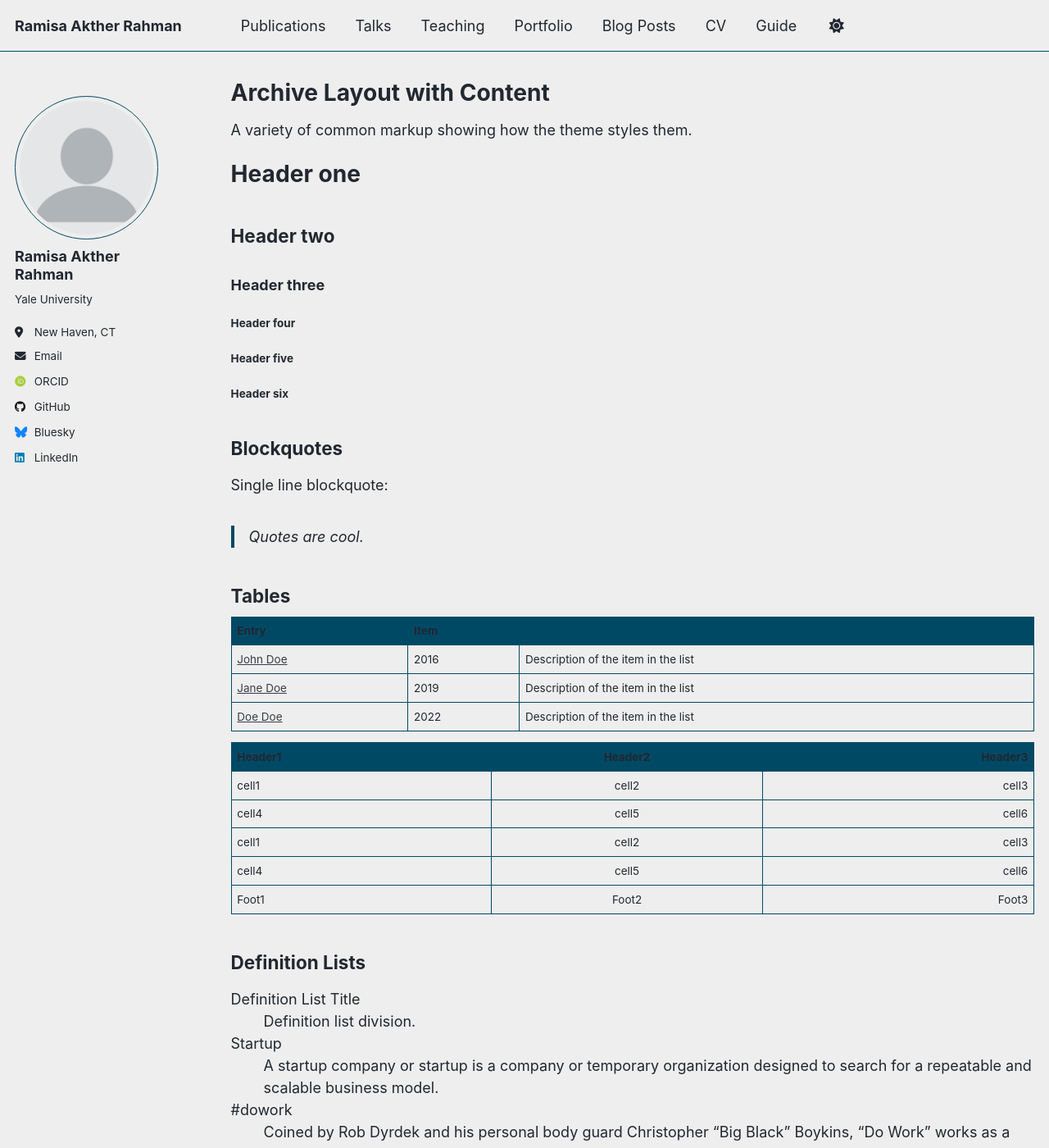
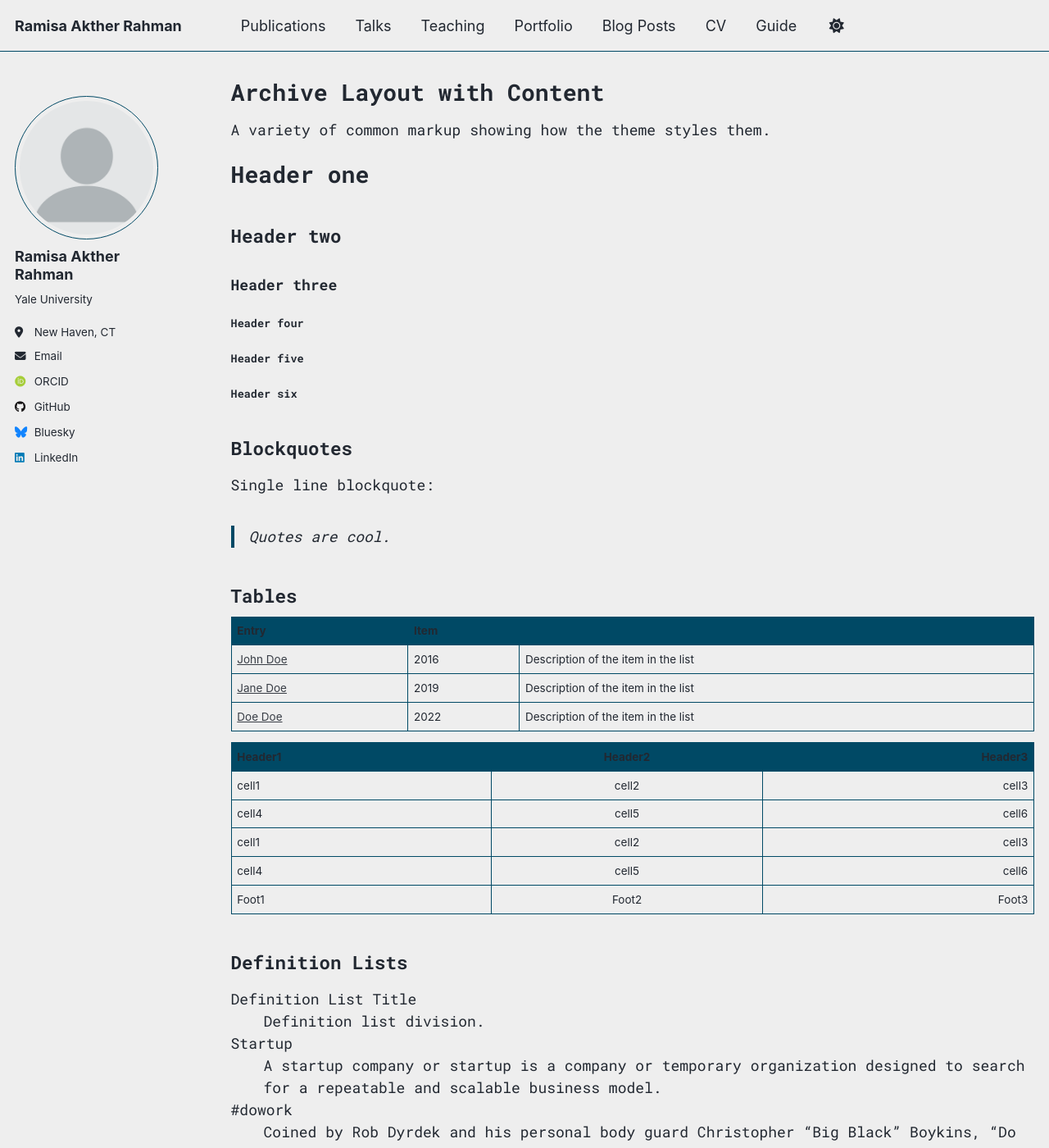
Before and after one commit to ramistarblob/ramistarblob.github.io, a Jekyll site: the page built from _pages/archive-layout-with-content.md, in a window 1280 px wide and 1400 px high. Shown: the whole window at 82% size. Built offline with Jekyll 4.4.1, drawn with Linux system fonts in a browser that asks for light colours; some web fonts are replaced; a script that is not in the unit is left out.

Commit message:
Update main.scss
trying new fonts..?

```diff
--- a/assets/css/main.scss
+++ b/assets/css/main.scss
@@ -7,6 +7,7 @@
  * Note that the files are processed in the order they are imported, so they are partly
    sorted by the dependencies. Also, the first two lines of the file are required by Jekyll.
  */
+@import url('https://fonts.googleapis.com/css2?family=Roboto+Mono:wght@400;700&display=swap');
 
 @import
     "vendor/breakpoint/breakpoint",
@@ -41,3 +42,11 @@
     "vendor/font-awesome/solid",
     "vendor/font-awesome/brands"
 ;
+
+body {
+  font-family: 'Roboto Mono', monospace;
+}
+
+h1, h2, h3, h4, h5, h6 {
+  font-family: 'Roboto Mono', monospace;
+}
```
